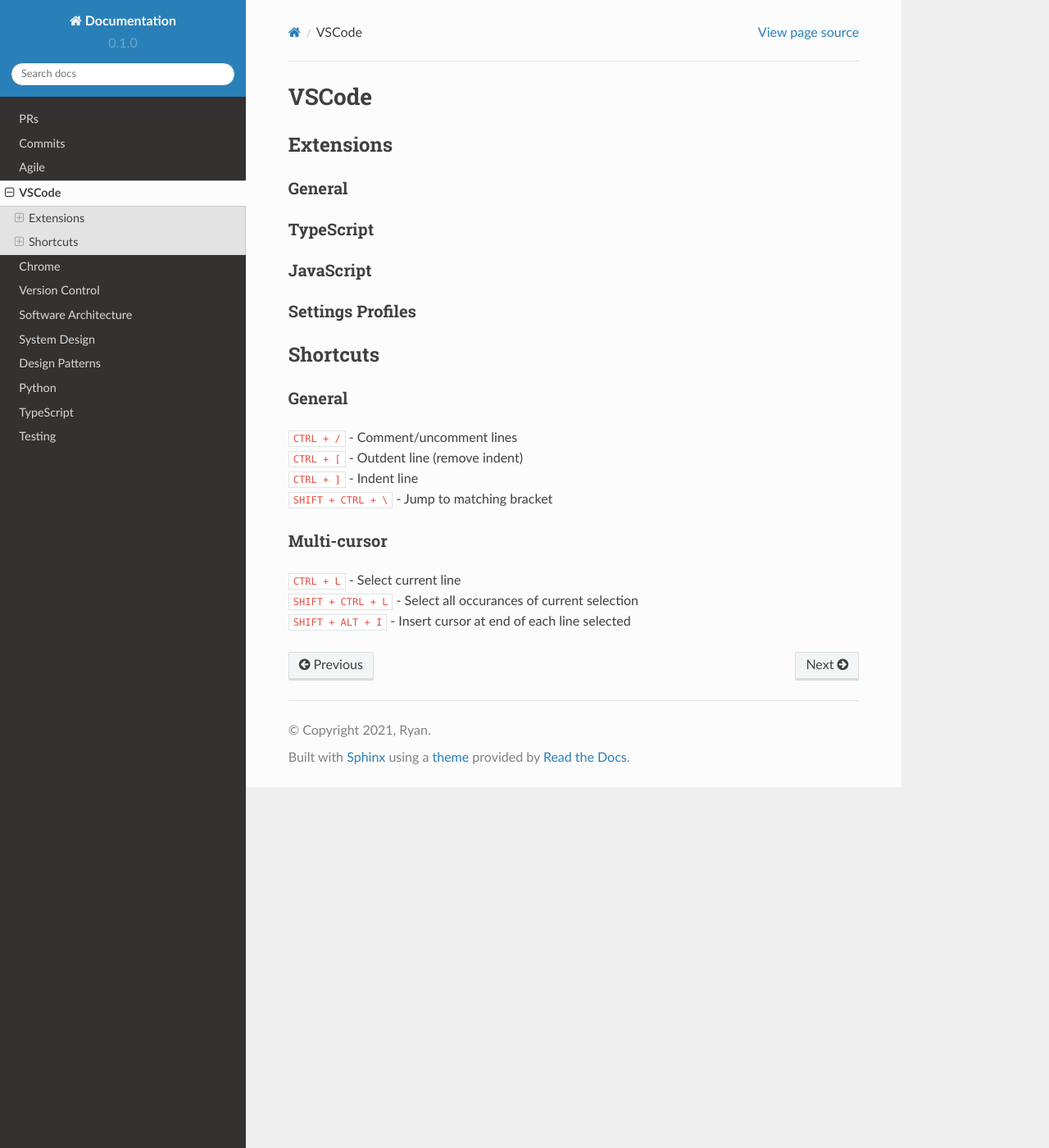
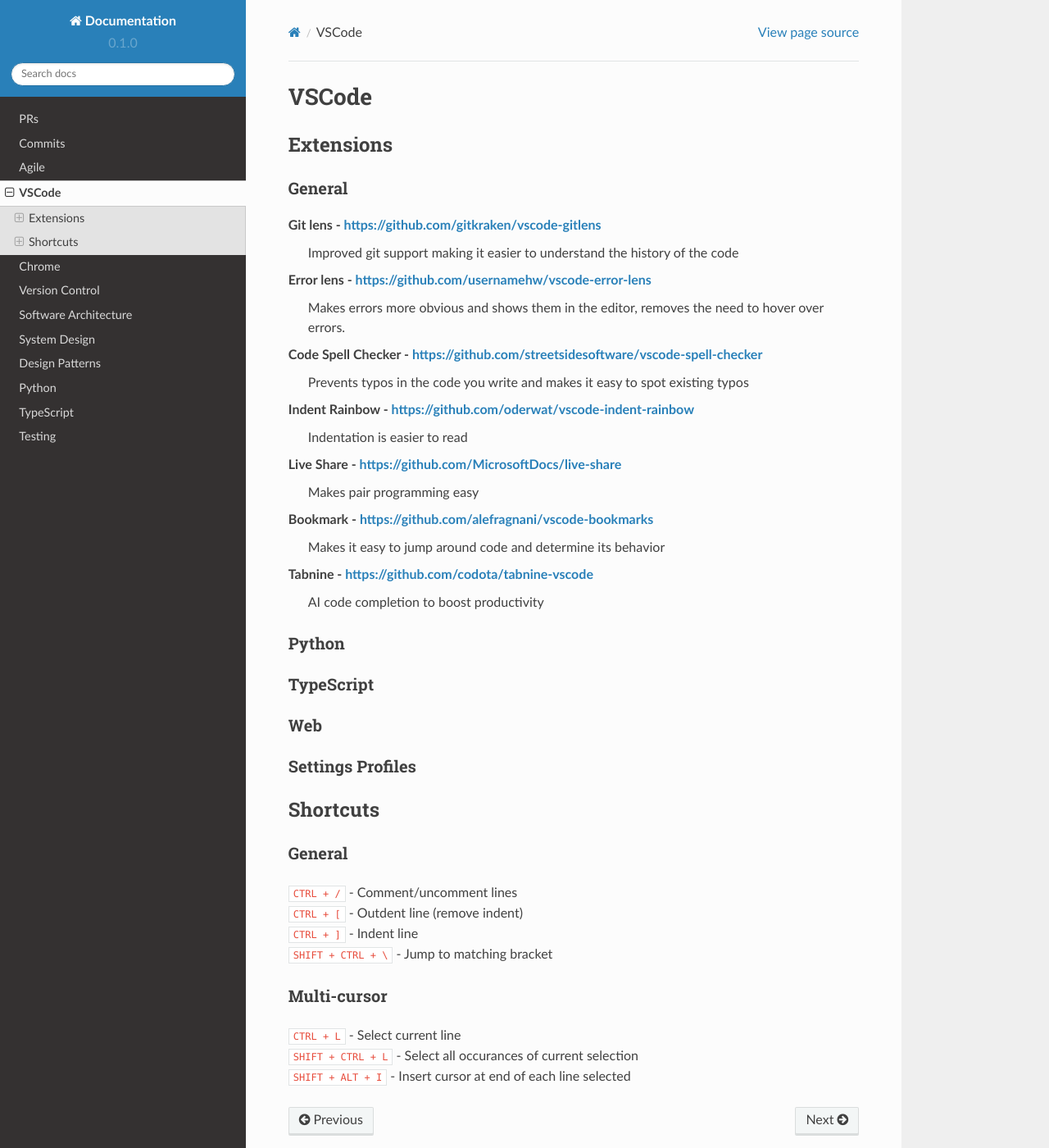
Before and after one commit to rs1257/documentation, a Sphinx documentation site: the page built from docs/source/tooling/vscode.rst, in a window 1280 px wide and 1400 px high. Shown: the whole window at 82% size. Built offline with Sphinx 7.4.7 and the Read the Docs theme 2.0.0, drawn with Linux system fonts in a browser that asks for light colours; pages that are not in the unit, such as notebooks, are missing from menus.

Commit message:
Added general extensions for vscode

```diff
--- a/docs/source/tooling/vscode.rst
+++ b/docs/source/tooling/vscode.rst
@@ -7,11 +7,35 @@
 General
 ^^^^^^^
 
+**Git lens** - https://github.com/gitkraken/vscode-gitlens
+  Improved git support making it easier to understand the history of the code
+
+**Error lens** - https://github.com/usernamehw/vscode-error-lens
+  Makes errors more obvious and shows them in the editor, removes the need to hover over errors.
+
+**Code Spell Checker** - https://github.com/streetsidesoftware/vscode-spell-checker
+  Prevents typos in the code you write and makes it easy to spot existing typos
+
+**Indent Rainbow** - https://github.com/oderwat/vscode-indent-rainbow
+  Indentation is easier to read
+
+**Live Share** - https://github.com/MicrosoftDocs/live-share
+  Makes pair programming easy
+
+**Bookmark** - https://github.com/alefragnani/vscode-bookmarks
+  Makes it easy to jump around code and determine its behavior
+
+**Tabnine** - https://github.com/codota/tabnine-vscode
+  AI code completion to boost productivity
+
+Python
+^^^^^^
+
 TypeScript
 ^^^^^^^^^^
 
-JavaScript
-^^^^^^^^^^
+Web
+^^^
 
 Settings Profiles
 ^^^^^^^^^^^^^^^^^
```
